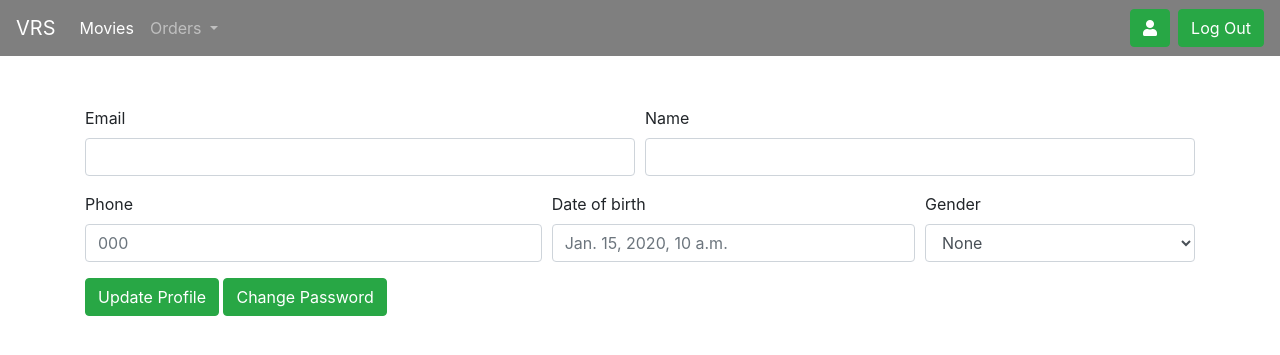
After one commit to abhinavakarsh0033/Video-Rental-System-Project, a Django app: template vrs/templates/staffprofile.html in a window 1280 px wide. The commit adds this page. Shown: the top 355 px of the page. Run offline with Django 3.2, Linux system fonts and the light colour scheme; the template is opened without the code that fills it: most values are stand-ins (such as "Sample title", 1, 10 or a date in 2020); some libraries are stand-ins or nearby versions.

Commit message:
staff profile

```diff
--- a/vrs/home/urls.py
+++ b/vrs/home/urls.py
@@ -30,4 +30,6 @@ urlpatterns = [
     path("staff/increase/<int:id>",views.increase,name='increase'),
     path("staff/decrease/<int:id>",views.decrease,name='decrease'),
     path("staff/orders/<str:type>",views.stafforders,name='stafforders'),
+    path("staff/profile/",views.staffprofile,name='staffprofile'),
+    path("staff/changepassword/", views.staffchangepassword, name="staffupdateprofile"),
 ]
--- a/vrs/templates/staffbase.html
+++ b/vrs/templates/staffbase.html
@@ -35,10 +35,13 @@
                 <a class="dropdown-item" href="/staff/orders/bought">Bought</a>
               </div>
           </ul>
-          <form class="form-inline my-2 my-lg-0">
+          {% comment %} <form class="form-inline my-2 my-lg-0">
             <input class="form-control mr-sm-2" type="search" placeholder="Search" aria-label="Search">
             <button class="btn btn-outline-success my-2 my-sm-0 mx-2" type="submit">Search</button>
-          </form>
+          </form> {% endcomment %}
+          <div>
+            <a href = "/staff/profile"><button type="button" class="btn btn-success mr-2"><i class="fas fa-user"></i> </button></a>
+          </div>
           <div>
             <a class="btn btn-success my-2 my-sm-0" type="submit" href ="/signout" >Log Out</a>
           </div>
--- a/vrs/templates/staffhome.html
+++ b/vrs/templates/staffhome.html
@@ -21,7 +21,7 @@ Movies
           .center_, .mb-0
           {
             text-align: center;
-            font-size: 1.75rem;
+            font-size: 1.1rem;
           }
     </style>
 {% load mathfilters %}
--- /dev/null
+++ b/vrs/templates/staffprofile.html
@@ -0,0 +1,67 @@
+{% extends 'staffbase.html' %}
+
+{% block body %}
+<style>
+    .body
+    {
+        background-color: white;
+    }
+    .container
+    {
+        padding-top: 50px;
+    }
+</style>
+<div class="container">
+<form method="POST" action = "{% url 'updateprofile' %}">
+    {% csrf_token %}
+    <div class="form-row">
+      <div class="form-group col-md-6">
+        <label for="inputEmail4">Email</label>
+        <input type="email" class="form-control" id="inputEmail4" name="email" placeholder="{{user.email}}">
+      </div>
+      <div class="form-group col-md-6">
+        <label for="inputPassword4">Name</label>
+        <input type="text" class="form-control" id="inputPassword4" name="name" placeholder="{{user.first_name}} {{user.last_name}}">
+      </div>
+    </div>
+
+    <div class="form-row">
+      <div class="form-group col-md-5">
+        <label for="inputCity">Phone</label>
+        <input type="tel" class="form-control" id="inputCity" name ="phone" placeholder="{{userprofile.phone}}">
+      </div>
+      <div class="form-group col-md-4">
+        <label for="inputZip">Date of birth</label>
+        <input
+      placeholder="{{userprofile.dob}}"
+      class="form-control"
+      type="text"
+      name = "dob"
+      onfocus="(this.type='date')"
+      onblur="(this.type='text')"
+      id="date" />
+      </div>
+      <div class="form-group col-md-3">
+        <label for="inputState">Gender</label>
+        <select name="gender" id="inputState" class="form-control">
+        {% if userprofile.gender == "Male" %}
+          <option>None</option>
+          <option selected>Male</option>
+          <option>Female</option>
+          {% elif userprofile.gender == "Female" %}
+          <option >None</option>
+          <option  >Male</option>
+          <option selected>Female</option>
+          {% else %}
+          <option selected>None</option>
+          <option  >Male</option>
+          <option >Female</option>
+          {% endif%}
+        </select>
+      </div>
+    </div>
+    <button type="submit" class="btn btn-success">Update Profile</button>
+    <a href = "/staff/changepassword"><button type="button" class="btn btn-success">Change Password</button></a>
+  </form>
+</div>
+{% endblock %}
```
Also changed, not shown: vrs/home/views.py (+20 -0 lines), vrs/templates/staffchangepassword.html (added, +24 -0 lines).
